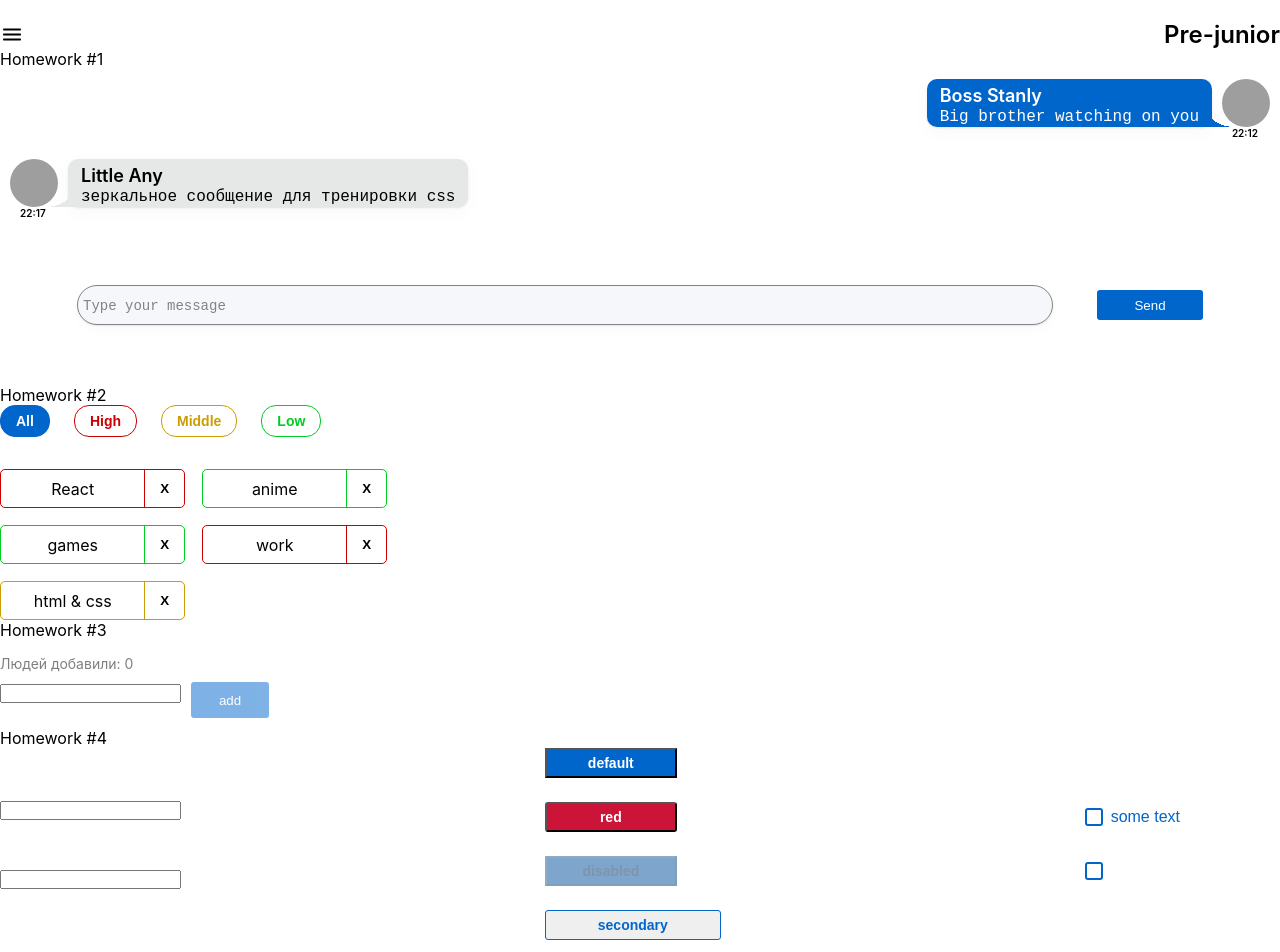
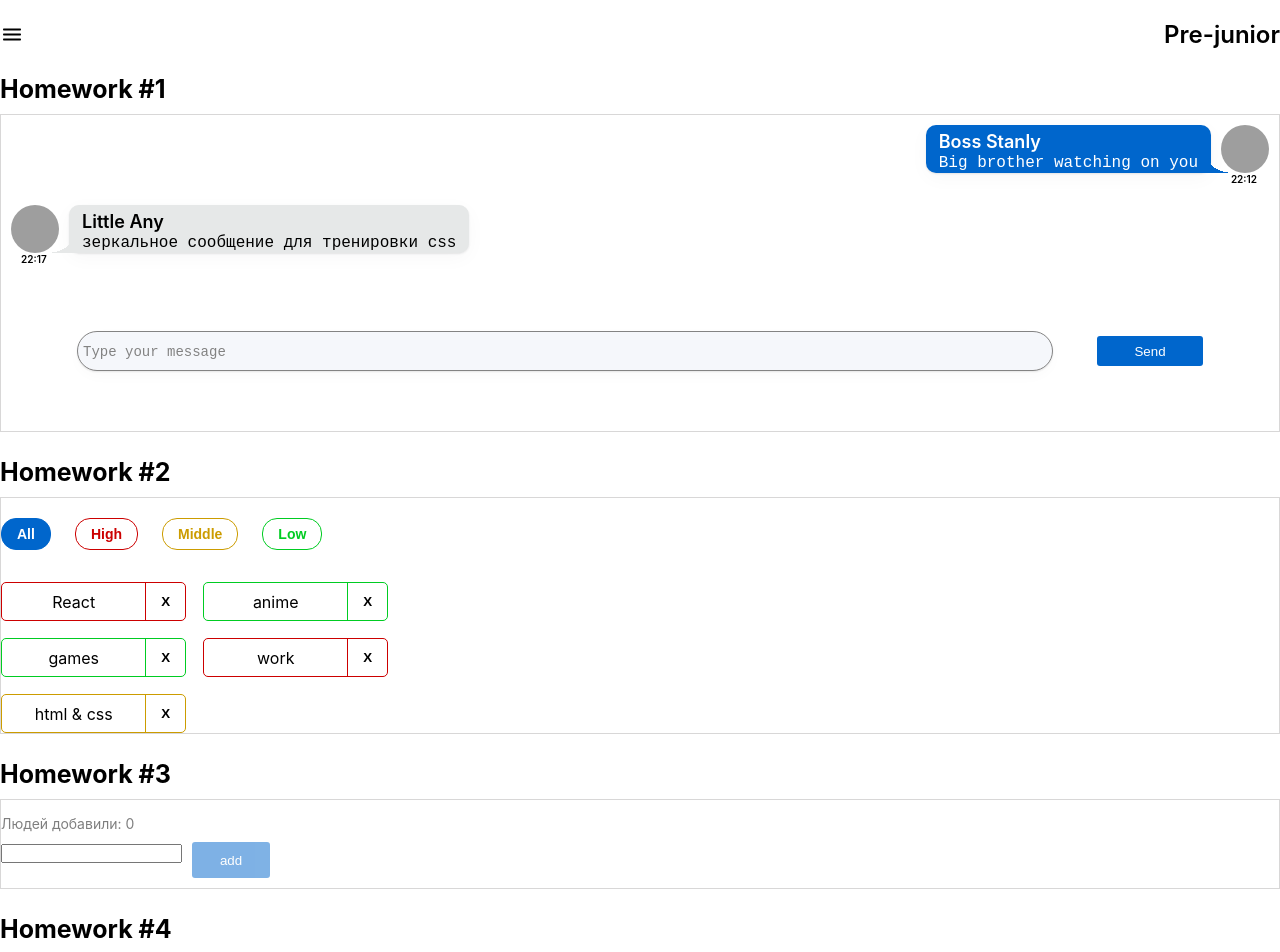
Before and after one commit to veluat/autocheck_homeworks_from_ignat, a React (Create React App) app: page /#/pre-junior in a window 1280 px wide. Shown: the top 952 px of the page. Built offline with nearby package versions, Linux system fonts and the light colour scheme; grey boxes are pictures that could not be loaded.

Commit message:
CSS fixed

```diff
--- a/src/s1-main/App.module.css
+++ b/src/s1-main/App.module.css
@@ -3,9 +3,14 @@
 }
 
 .hw {
+    margin: 10px 0 0 0;
+    border: 1px solid #d8d7d7;
+
 
 }
 
 .hwTitle {
-
+    font-size: 25px;
+    font-weight: bold;
+    margin: 25px 0 10px 0;
 }
--- a/src/s2-homeworks/hw02/affairs/Affairs.module.css
+++ b/src/s2-homeworks/hw02/affairs/Affairs.module.css
@@ -22,6 +22,7 @@
 
 .button {
     padding: 5px 15px;
+    margin-top: 20px;
 
     background: transparent;
     color: var(--color);
--- a/src/s2-homeworks/hw03/Greeting.module.css
+++ b/src/s2-homeworks/hw03/Greeting.module.css
@@ -34,7 +34,7 @@
     padding: 8px 24px;
     background: #0066CC;
     color: #fff;
-    border: 0px solid;
+    border: 0 solid;
     border-radius: 3px;
     margin-left: 10px;
 }
--- a/src/s2-homeworks/hw04/Stand.module.css
+++ b/src/s2-homeworks/hw04/Stand.module.css
@@ -15,6 +15,8 @@
     display: flex;
     flex-direction: column;
     gap: 24px;
+    margin-top: 20px;
+    margin-bottom: 30px;
 }
 
 .checkboxes {
--- a/src/s2-homeworks/hw05/pages/Junior.tsx
+++ b/src/s2-homeworks/hw05/pages/Junior.tsx
@@ -2,6 +2,7 @@ import React from 'react'
 import HW6 from '../../hw06/HW6'
 import HW7 from "../../hw07/HW7";
 import HW8 from "../../hw08/HW8";
+import HW9 from "../../hw09/HW9";
 // import HW7 from '../../hw07/HW7'
 // import HW8 from '../../hw08/HW8'
 // import HW9 from '../../hw09/HW9'
@@ -12,7 +13,7 @@ function Junior() {
             <HW6 />
             <HW7 />
             <HW8 />
-            {/*<HW9 />*/}
+            <HW9 />
         </div>
     )
 }
--- a/src/s2-homeworks/hw06/HW6.module.css
+++ b/src/s2-homeworks/hw06/HW6.module.css
@@ -1,5 +1,12 @@
 .buttonsContainer {
+    display: flex;
+    gap: 24px;
+    margin-bottom: 40px;
 }
 
 .editableSpanContainer {
+    margin: 20px 0 10px 0;
+    color: #017efe;
+    font-size: 20px;
+    padding-bottom: 5px;
 }
--- a/src/s2-homeworks/hw07/HW7.module.css
+++ b/src/s2-homeworks/hw07/HW7.module.css
@@ -3,4 +3,5 @@
     display: flex;
     justify-content: space-between;
     width: 18vw;
+    margin: 20px 0 10px 0;
 }
--- a/src/s2-homeworks/hw08/HW8.module.css
+++ b/src/s2-homeworks/hw08/HW8.module.css
@@ -7,13 +7,14 @@
 }
 
 .users {
-border-bottom: #E5E5E5;
+    border-bottom: #E5E5E5;
     width: 306px;
     height: 1px;
 }
 
 .buttonsContainer {
     display: flex;
+    gap: 24px;
     align-items: center;
     margin: 20px 0 20px 100px;
     padding-right: 30px;
```
